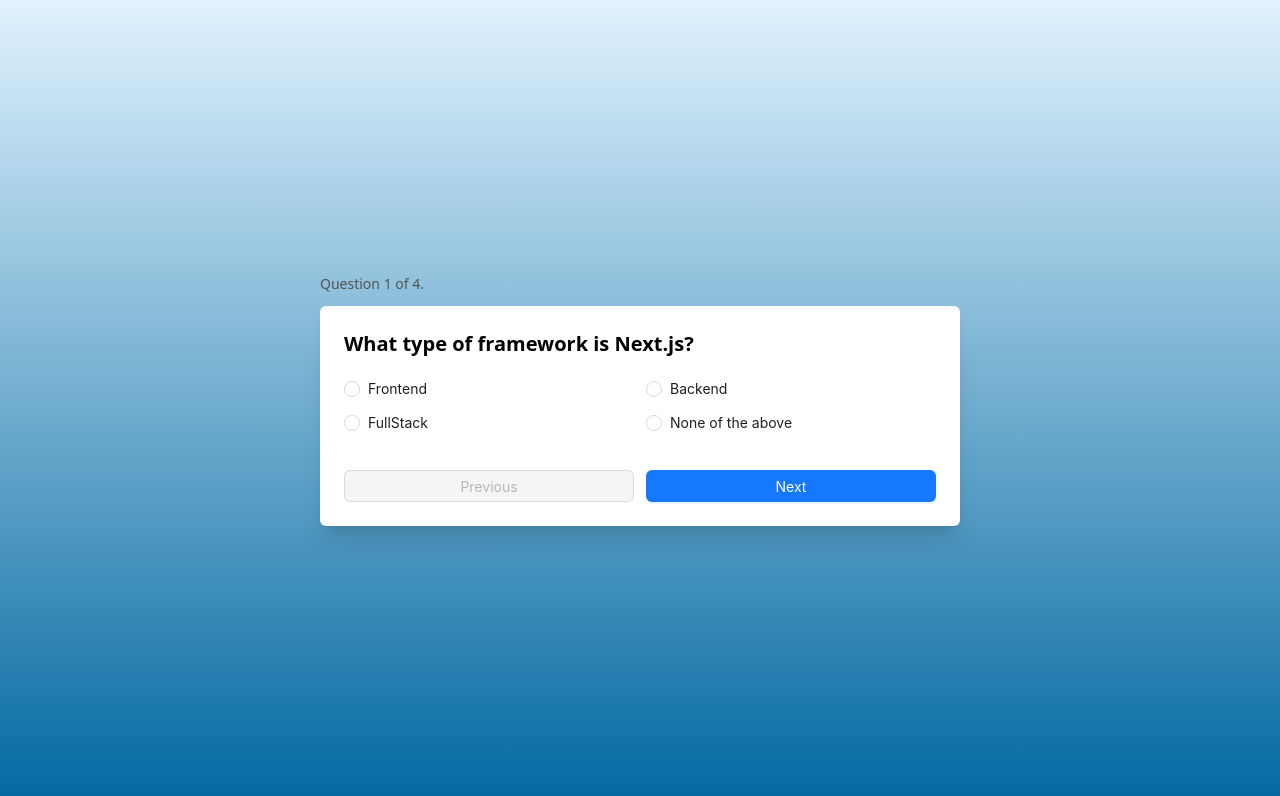
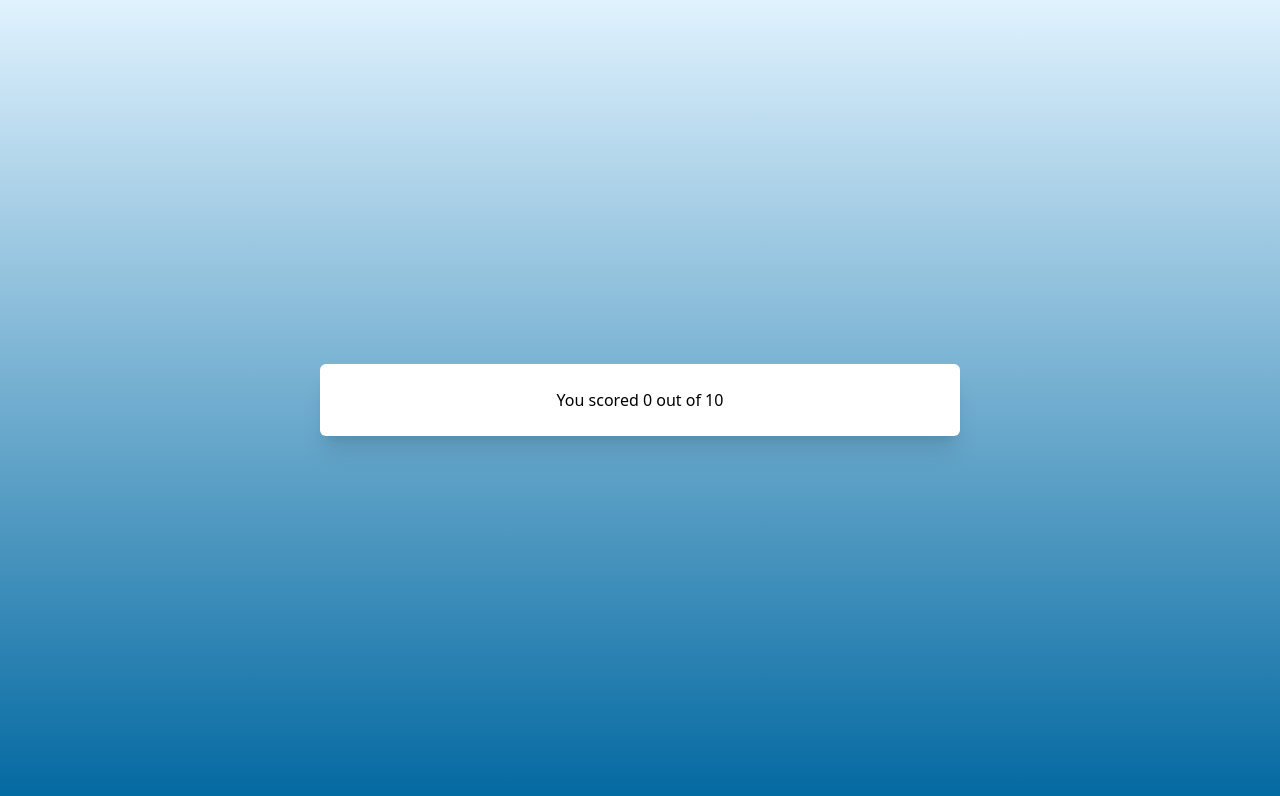
Before and after one commit to dejongyeong/plough-ei, a Next.js app: page / in a window 1280 px wide. Shown: the top 796 px of the page. Built offline with nearby package versions, Linux system fonts and the light colour scheme.

Commit message:
separate question and score component

```diff
--- a/src/app/page.tsx
+++ b/src/app/page.tsx
@@ -1,80 +1,28 @@
 'use client';
 
-import { Button, Radio } from 'antd';
-import { useState } from 'react';
+import { useEffect, useState } from 'react';
 
-import questions from '../lib/questions.json';
+import Questions from '@/components/Questions';
+import Score from '@/components/Score';
 
 export default function Home() {
-  const [currentQ, setCurrentQ] = useState(0);
-  const [selected, setSelected]: any = useState([]);
+  const [mounted, setMounted] = useState(false); // handle flash of unstyled content
+  const [score, setScore] = useState(0);
+  const [showScore, setShowScore] = useState(false);
 
-  const handlePrevious = () => {
-    const prevQ = currentQ - 1;
-    prevQ >= 0 && setCurrentQ(prevQ);
-  };
-
-  const handleNext = () => {
-    const nextQ = currentQ + 1;
-    nextQ < questions.length && setCurrentQ(nextQ);
-  };
-
-  const handleOptions = (event: any) => {
-    const { value } = event.target;
-    setSelected([(selected[currentQ] = { answerByUser: value })]);
-    setSelected([...selected]);
-  };
+  useEffect(() => setMounted(true), []);
+  const design = !mounted
+    ? 'invisible'
+    : 'visible flex flex-col min-h-screen items-center justify-center bg-gradient-to-b from-sky-100 to-sky-700';
 
   return (
-    <main className="flex flex-col min-h-screen items-center justify-center bg-gradient-to-b from-sky-100 to-sky-700">
+    <main className={design}>
       <div className="max-[480px]:m-5 max-[768px]:w-11/12 max-[1024px]:w-4/5 min-[1025px]:w-2/4">
-        <div className="mb-3 text-neutral-600 text-sm">
-          Question {currentQ + 1} of {questions.length}.
-        </div>
-        <div className="flex flex-col gap-y-5 bg-white p-6 shadow-xl rounded-md">
-          <div>
-            <h1 className="text-xl font-semibold">
-              {questions[currentQ].question}
-            </h1>
-          </div>
-          <Radio.Group
-            className="w-full grid grid-cols-2 max-[480px]:grid-cols-1 gap-3"
-            value={selected[currentQ]?.answerByUser || undefined}
-            onChange={handleOptions}
-          >
-            {questions[currentQ].answerOptions.map((answer, index) => (
-              <Radio key={index} name={answer.answer} value={answer.answer}>
-                {answer.answer}
-              </Radio>
-            ))}
-          </Radio.Group>
-          <div className="flex flex-row gap-3 mt-4 max-[425px]:flex-col">
-            <Button
-              type="primary"
-              onClick={handlePrevious}
-              disabled={currentQ === 0 ? true : false}
-              className="w-full bg-custom-color hover:bg-hover-color"
-            >
-              Previous
-            </Button>
-            <Button
-              type="primary"
-              className="w-full bg-custom-color hover:bg-hover-color"
-              disabled={currentQ + 1 < questions.length ? false : true}
-              onClick={handleNext}
-            >
-              Next
-            </Button>
-            {selected.length === questions.length ? (
-              <Button
-                type="primary"
-                className="w-full bg-custom-color hover:bg-hover-color max-[425px]:mt-4"
-              >
-                Submit
-              </Button>
-            ) : null}
-          </div>
-        </div>
+        {!showScore ? (
+          <Score score={score} />
+        ) : (
+          <Questions setScore={setScore} setShowScore={setShowScore} />
+        )}
       </div>
     </main>
   );
--- /dev/null
+++ b/src/components/Questions.tsx
@@ -0,0 +1,91 @@
+import { Button, Radio } from 'antd';
+import { useState } from 'react';
+
+import questions from '../lib/questions.json';
+
+export default function Questions({ setScore, setShowScore }: any) {
+  const [currentQ, setCurrentQ] = useState(0);
+  const [selected, setSelected]: any = useState([]);
+
+  const handlePrevious = () => {
+    const prevQ = currentQ - 1;
+    prevQ >= 0 && setCurrentQ(prevQ);
+  };
+
+  const handleNext = () => {
+    const nextQ = currentQ + 1;
+    nextQ < questions.length && setCurrentQ(nextQ);
+  };
+
+  const handleOptions = (event: any) => {
+    const { value } = event.target;
+    setSelected([(selected[currentQ] = { answerByUser: value })]);
+    setSelected([...selected]);
+  };
+
+  const handleSubmit = () => {
+    const newScore = questions.reduce((score, question, index): any => {
+      const selectedAnswer = selected[index]?.answerByUser;
+      const isCorrect = question.answerOptions.some(
+        (answer) => answer.isCorrect && answer.answer === selectedAnswer
+      );
+      return score + (isCorrect ? 1 : 0);
+    }, 0);
+
+    setScore(newScore);
+    setShowScore(true);
+  };
+
+  return (
+    <>
+      <div className="mb-3 text-neutral-600 text-sm">
+        Question {currentQ + 1} of {questions.length}.
+      </div>
+      <div className="flex flex-col gap-y-5 bg-white p-6 shadow-xl rounded-md">
+        <div>
+          <h1 className="text-xl font-semibold">
+            {questions[currentQ].question}
+          </h1>
+        </div>
+        <Radio.Group
+          className="w-full grid grid-cols-2 max-[480px]:grid-cols-1 gap-3"
+          value={selected[currentQ]?.answerByUser || undefined}
+          onChange={handleOptions}
+        >
+          {questions[currentQ].answerOptions.map((answer, index) => (
+            <Radio key={index} name={answer.answer} value={answer.answer}>
+              {answer.answer}
+            </Radio>
+          ))}
+        </Radio.Group>
+        <div className="flex flex-row gap-3 mt-4 max-[425px]:flex-col">
+          <Button
+            type="primary"
+            onClick={handlePrevious}
+            disabled={currentQ === 0 ? true : false}
+            className="w-full bg-custom-color hover:bg-hover-color"
+          >
+            Previous
+          </Button>
+          <Button
+            type="primary"
+            disabled={currentQ + 1 < questions.length ? false : true}
+            onClick={handleNext}
+            className="w-full bg-custom-color hover:bg-hover-color"
+          >
+            Next
+          </Button>
+          {selected.length === questions.length ? (
+            <Button
+              type="primary"
+              onClick={handleSubmit}
+              className="w-full bg-custom-color hover:bg-hover-color max-[425px]:mt-4"
+            >
+              Submit
+            </Button>
+          ) : null}
+        </div>
+      </div>
+    </>
+  );
+}
--- /dev/null
+++ b/src/components/Score.tsx
@@ -0,0 +1,9 @@
+export default function Score({ score, questions }: any) {
+  return (
+    <div className="flex flex-col gap-y-5 align-middle justify-center bg-white p-6 shadow-xl rounded-md">
+      <div className=" text-center">
+        <p>You scored {score} out of 10</p>
+      </div>
+    </div>
+  );
+}
```
